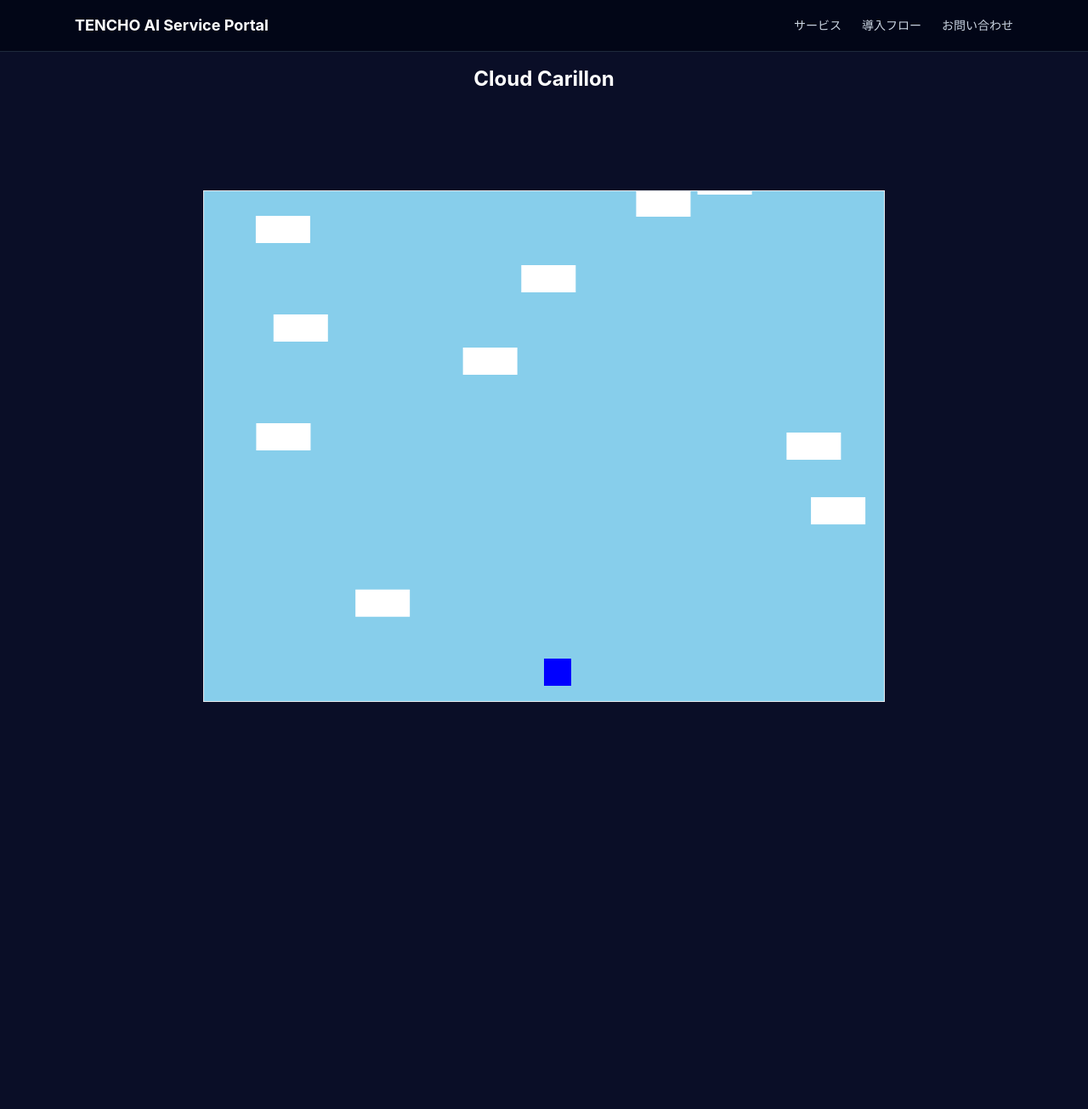
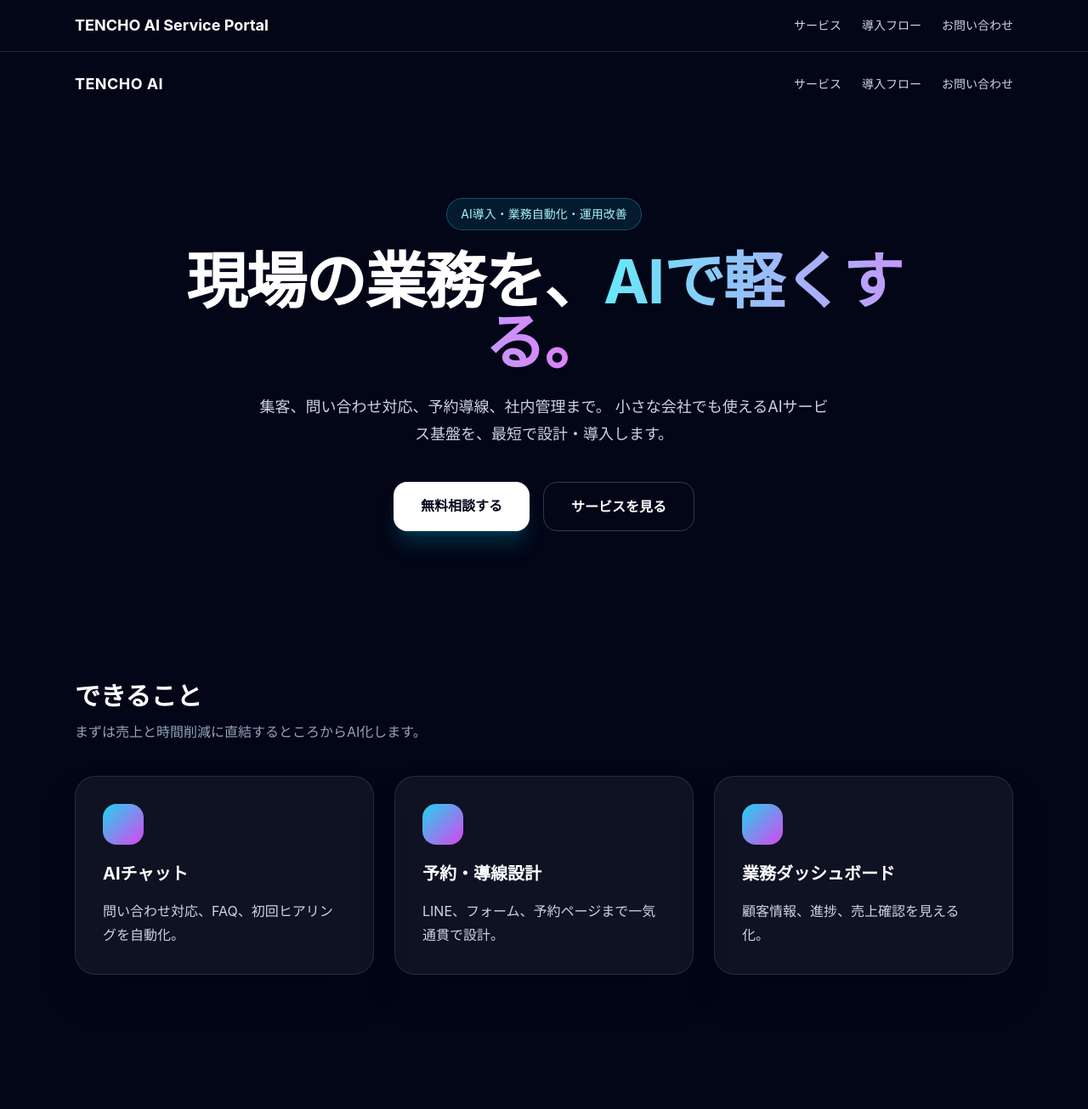
Before and after one commit to Tencho-AI-893/cloudflare-service-portal, a Next.js app in the folder Projects/cloudflare-service-portal/: page /game in a window 1280 px wide. Shown: the top 1305 px of the page at 85% size. Before the commit the page ends 925 px from the top, so only its background shows below. Built offline with nearby package versions, Linux system fonts and the light colour scheme.

Commit message:
高級SaaS風LPに更新

```diff
--- a/Projects/cloudflare-service-portal/app/game/page.tsx
+++ b/Projects/cloudflare-service-portal/app/game/page.tsx
@@ -1,10 +1,98 @@
-import Game from '@/components/Game';
+export default function Home() {
+  return (
+    <main className="min-h-screen bg-slate-950 text-white">
+      <header className="mx-auto flex max-w-6xl items-center justify-between px-6 py-6">
+        <div className="text-lg font-bold tracking-wide">TENCHO AI</div>
+        <nav className="flex gap-6 text-sm text-slate-300">
+          <a href="#service">サービス</a>
+          <a href="#flow">導入フロー</a>
+          <a href="#contact">お問い合わせ</a>
+        </nav>
+      </header>
 
-export default function GamePage() {
-  return (
-    <div>
-      <h1 className="text-center text-2xl font-bold my-4">Cloud Carillon</h1>
-      <Game />
-    </div>
+      <section className="mx-auto max-w-6xl px-6 py-24 text-center">
+        <div className="mx-auto mb-6 w-fit rounded-full border border-cyan-400/30 bg-cyan-400/10 px-4 py-2 text-sm text-cyan-200">
+          AI導入・業務自動化・運用改善
+        </div>
+
+        <h1 className="mx-auto max-w-4xl text-5xl font-bold leading-tight tracking-tight md:text-7xl">
+          現場の業務を、
+          <span className="bg-gradient-to-r from-cyan-300 to-fuchsia-400 bg-clip-text text-transparent">
+            AIで軽くする。
+          </span>
+        </h1>
+
+        <p className="mx-auto mt-6 max-w-2xl text-lg leading-8 text-slate-300">
+          集客、問い合わせ対応、予約導線、社内管理まで。
+          小さな会社でも使えるAIサービス基盤を、最短で設計・導入します。
+        </p>
+
+        <div className="mt-10 flex justify-center gap-4">
+          <a
+            href="#contact"
+            className="rounded-2xl bg-white px-8 py-4 font-bold text-slate-950 shadow-xl shadow-cyan-500/20"
+          >
+            無料相談する
+          </a>
+          <a
+            href="#service"
+            className="rounded-2xl border border-white/20 px-8 py-4 font-bold text-white"
+          >
+            サービスを見る
+          </a>
+        </div>
+      </section>
+
+      <section id="service" className="mx-auto max-w-6xl px-6 py-20">
+        <h2 className="text-3xl font-bold">できること</h2>
+        <p className="mt-3 text-slate-400">
+          まずは売上と時間削減に直結するところからAI化します。
+        </p>
+
+        <div className="mt-10 grid gap-6 md:grid-cols-3">
+          {[
+            ["AIチャット", "問い合わせ対応、FAQ、初回ヒアリングを自動化。"],
+            ["予約・導線設計", "LINE、フォーム、予約ページまで一気通貫で設計。"],
+            ["業務ダッシュボード", "顧客情報、進捗、売上確認を見える化。"],
+          ].map(([title, body]) => (
+            <div
+              key={title}
+              className="rounded-3xl border border-white/10 bg-white/5 p-8 shadow-2xl"
+            >
+              <div className="mb-5 h-12 w-12 rounded-2xl bg-gradient-to-br from-cyan-400 to-fuchsia-500" />
+              <h3 className="text-xl font-bold">{title}</h3>
+              <p className="mt-4 leading-7 text-slate-300">{body}</p>
+            </div>
+          ))}
+        </div>
+      </section>
+
+      <section id="flow" className="mx-auto max-w-6xl px-6 py-20">
+        <div className="rounded-3xl border border-white/10 bg-gradient-to-br from-slate-900 to-slate-800 p-10">
+          <h2 className="text-3xl font-bold">導入フロー</h2>
+          <div className="mt-8 grid gap-4 md:grid-cols-4">
+            {["無料相談", "業務整理", "AI設計", "運用開始"].map((step, i) => (
+              <div key={step} className="rounded-2xl bg-white/5 p-6">
+                <div className="text-sm text-cyan-300">STEP {i + 1}</div>
+                <div className="mt-3 font-bold">{step}</div>
+              </div>
+            ))}
+          </div>
+        </div>
+      </section>
+
+      <section id="contact" className="mx-auto max-w-6xl px-6 py-24 text-center">
+        <h2 className="text-4xl font-bold">まずは小さく、動かす。</h2>
+        <p className="mt-5 text-slate-300">
+          大きなシステムより、今日から使える導線を作ります。
+        </p>
+        <a
+          href="mailto:example@example.com"
+          className="mt-8 inline-block rounded-2xl bg-gradient-to-r from-cyan-400 to-fuchsia-500 px-10 py-4 font-bold text-white shadow-xl"
+        >
+          お問い合わせする
+        </a>
+      </section>
+    </main>
   );
 }
```
